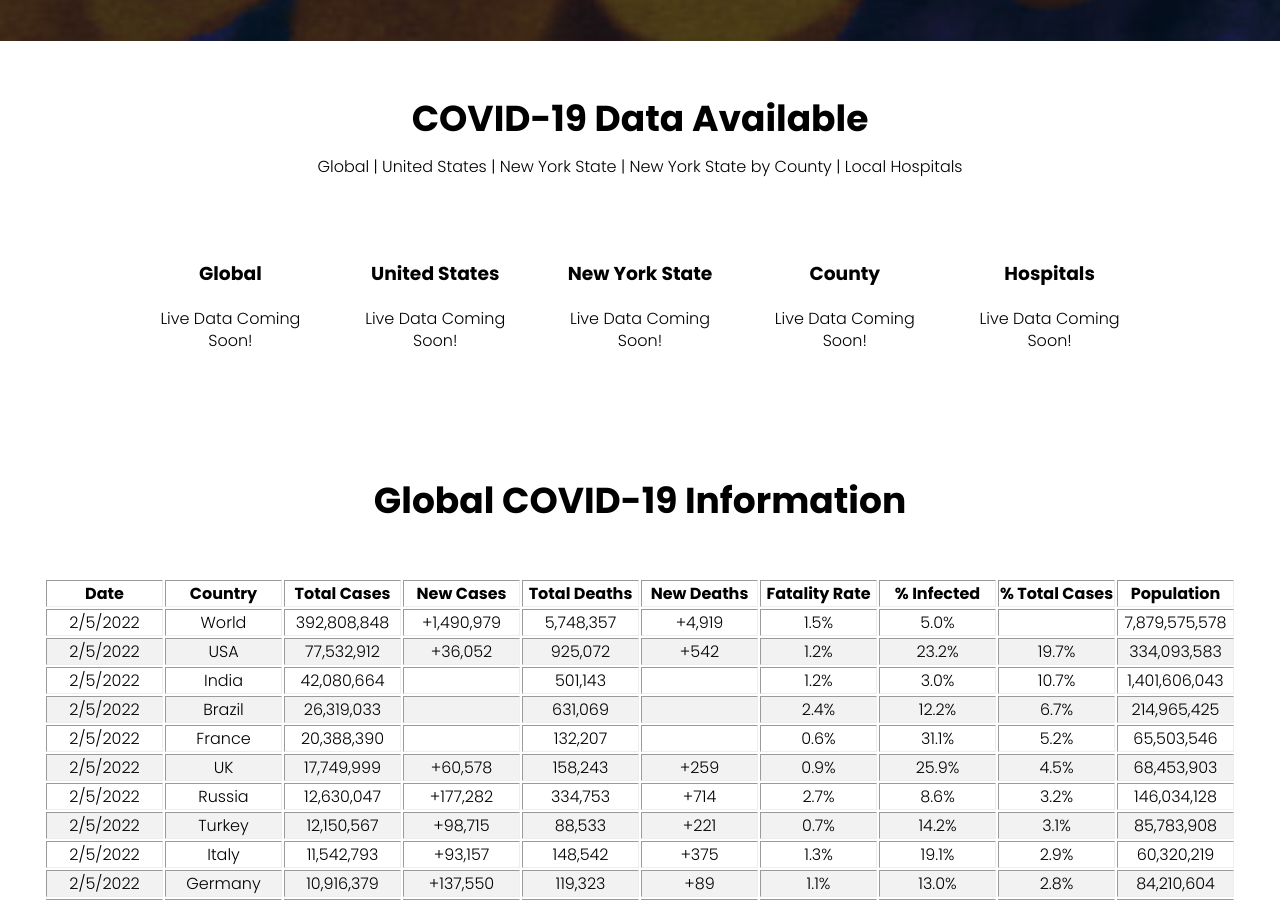
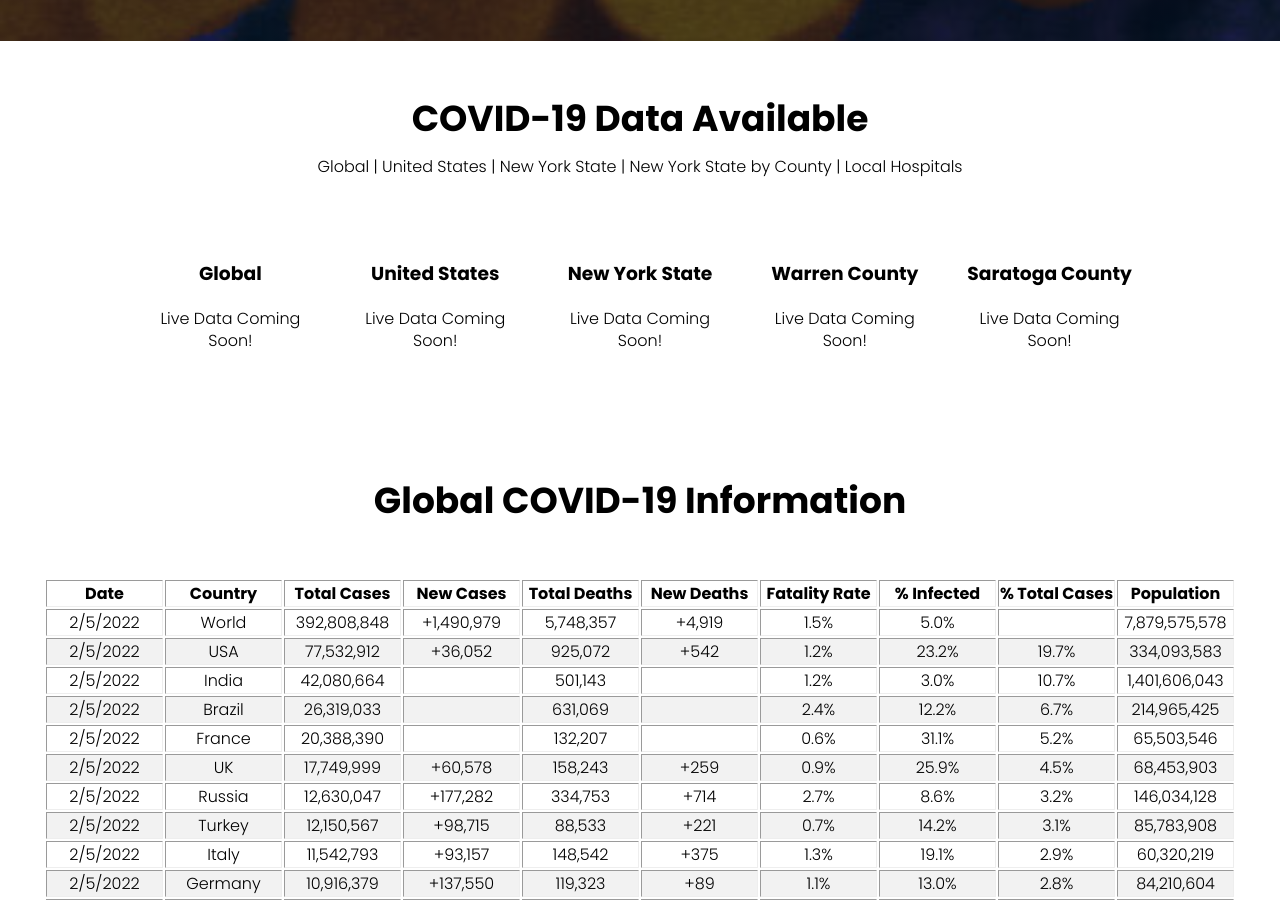
Before and after one commit to Pasin3ru/Tracking-COVID-19, a Jekyll site: the page built from index.html, in a window 1280 px wide and 900 px high, scrolled down 859 px. Built offline with Jekyll 4.4.1, drawn with Linux system fonts in a browser that asks for light colours.

Commit message:
Update index.html

```diff
--- a/index.html
+++ b/index.html
@@ -20,11 +20,11 @@ layout: home
             <p>Live Data Coming Soon!</p>
         </div>
         <div class="info-column">
-            <h3>County </h3>
+            <h3>Warren County </h3>
             <p>Live Data Coming Soon!</p>
         </div>
         <div class="info-column">
-            <h3>Hospitals</h3>
+            <h3>Saratoga County </h3>
             <p>Live Data Coming Soon!</p>
         </div>
     </div>
```
